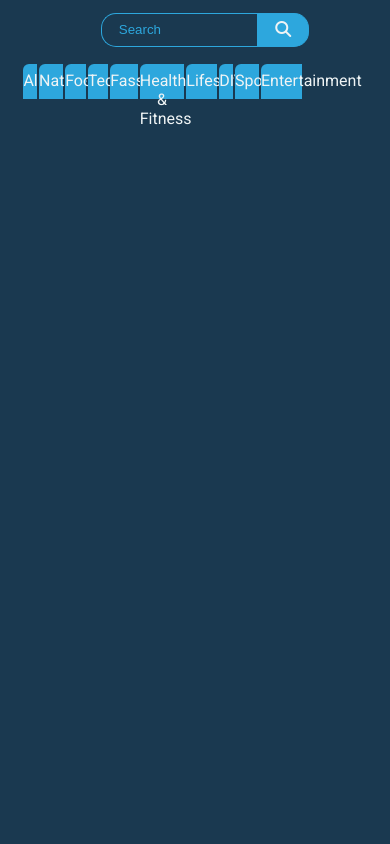
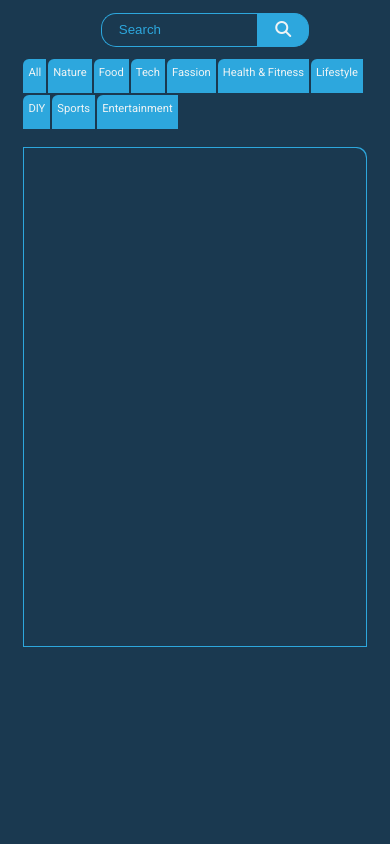
Before and after one commit to nomnom0418/group9MP2, a PHP site: page /body/body.html in a window 390 px wide. Run offline with PHP 8.4, Linux system fonts and the light colour scheme.

Commit message:
still working on body UI and body responsiveness

```diff
--- a/body/body.css
+++ b/body/body.css
@@ -16,12 +16,12 @@ body{
 }
 .mainContainer{
   background-color: var(--thirdColor);
-  height: 100vh;
+  height: 100%;
   width: 100%;
   display: grid;
   grid-template-columns: 100%;
-  grid-template-rows: 7% 10% 40% 40%;
-  position: fixed;
+  grid-template-rows: 7% 5% 40% 40%;
+  position: absolute;
   z-index: 0;
 }
 .picContainer{
@@ -90,17 +90,108 @@ body{
 }
 .blogCategories{
   color: var(--fontColor);
-  display: grid;
-  grid-template-columns: 4% 7% 6% 6% 8% 13% 9% 4% 7% 12%;
-  margin: 5px 6%;
+  display: flex;
+  margin-left:  6%;
+  margin-right: 6%;
   text-align: center;
   grid-gap: 2px;
+  flex-wrap: wrap;
 }
 .folder{
   font-size: 1em;
   background-color: var(--myLink);
-  height: 28px;
-  padding-top: 7px;
+  height: 20px;
   border-top-left-radius: 6px;
   caret-color: transparent;
+  cursor: pointer;
+  padding: 7px 5px ;
 }
+.folder:hover{
+  background-color: var(--secondaryColor);
+}
+.blogsContainer{
+  width: 88%;
+  height: 500px;
+  background-color: var(--myLink);
+  margin: 0 6%;
+  position: relative;
+  border-top-right-radius: 10px;
+}
+.blogSecondContainer{
+  width: 99.4%;
+  margin: 1px .3%;
+  height: 498px;
+  background-color: var(--thirdColor);
+  border-top-right-radius: 10px;
+}
+@media screen and (max-width: 920px){
+  .folder{
+    font-size: .9rem;
+  }
+}
+@media (width <= 700px){
+  .mainContainer{
+    grid-template-rows: 7% 8% 40% 40%;
+  }
+  .blogsContainer{
+    top: 20px;
+  }
+}
+/*phone----------------*/
+@media (width = 414px) and (height = 896px){
+  .mainContainer{
+    grid-template-rows: 7% 5.6% 40% 40%;
+  }
+}
+@media (width = 390px) and (height = 844px){
+  .folder{
+    font-size: .7em;
+  }
+}
+@media (width = 393px) and (height = 851px){
+  .folder{
+    font-size: .7em;
+  }
+  .blogsContainer{
+    top: 0px;
+  }
+}
+@media (width = 360px) and (height = 740px){
+  .folder{
+    font-size: .7em;
+    height: 14px;
+  }
+  .blogsContainer{
+    top: 0px;
+  }
+}
+@media (width = 820px) and (height = 1180px){
+  .blogsContainer{
+    top: -25px;
+  }
+}
+@media (width = 768px) and (height = 1024px){
+  .blogsContainer{
+    top: -20px;
+  }
+}
+@media (width = 912px) and (height = 1368px){
+  .blogsContainer{
+    top: -35px;
+  }
+}
+@media (width = 540px) and (height = 720px){
+  .blogsContainer{
+    top: 10px;
+  }
+}
+@media (width = 412px) and (height = 914px){
+  .blogsContainer{
+    top: 0px;
+  }
+}
+@media (width = 1280px) and (height = 800px){
+  .blogsContainer{
+    top: -7px;
+  }
+}
--- a/body/body.html
+++ b/body/body.html
@@ -30,8 +30,9 @@
       <div class="folder">Sports</div>
       <div class="folder">Entertainment</div>
     </div>
-    <div class="blogsFirstLine"></div>
-    <div class="blogSecondLine"></div>
+    <div class="blogsContainer">
+      <div class="blogSecondContainer"></div>
+    </div>
   </div>
 
   <script src="https://cdn.jsdelivr.net/npm/jquery@3.7.0/dist/jquery.min.js"></script>
```
